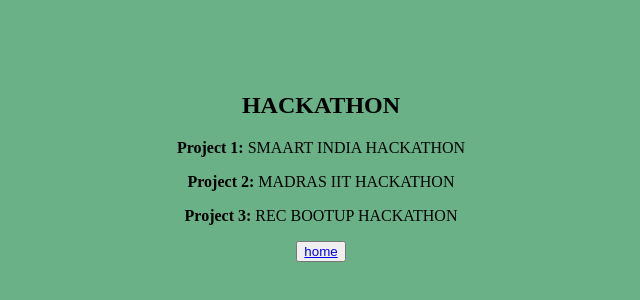
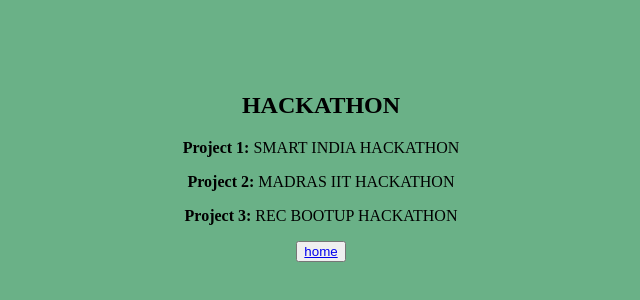
Before and after one commit to ARJUN19122004/PORTFOLIO, a plain HTML site: page hackathon.html in a window 1280 px wide. Shown: the part 76-376 px from the top of the page, 319-959 px from the left. Drawn offline with Linux system fonts and the light colour scheme.

Commit message:
first commit

```diff
--- a/hackathon.html
+++ b/hackathon.html
@@ -1,10 +1,11 @@
 <html>
+    <head><title>hackathon</title></head>
     <br><br><br><br><br><br>
     <body style="padding: 20px; background: #6AB187; margin: 20px 0;">
             <h2 style="text-align: center;">HACKATHON</h2>
 
 
-                <p style="text-align: center;">  <strong>Project 1:</strong> SMAART INDIA HACKATHON</p>
+                <p style="text-align: center;">  <strong>Project 1:</strong> SMART INDIA HACKATHON</p>
                 <p style="text-align: center;">  <strong>Project 2:</strong> MADRAS IIT HACKATHON</p>
                 <p style="text-align: center;">  <strong>Project 3:</strong> REC BOOTUP HACKATHON</p>
                 <p style="text-align: center;"><button type="button"><a href="C:\Users\SEC\OneDrive\Desktop\project2\home.html">home</a></button>
```
Also changed, not shown: contact.html (+3 -0 lines), education.html (+1 -0 lines), home.html (+2 -1 lines).
